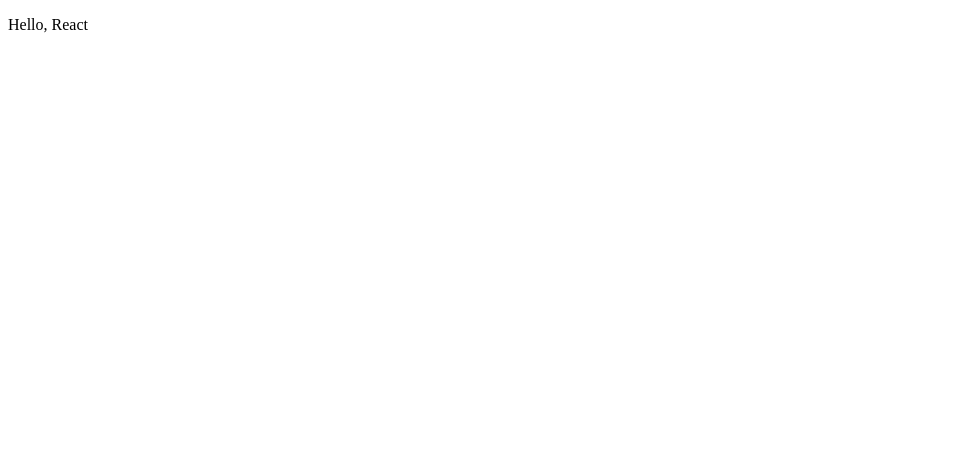
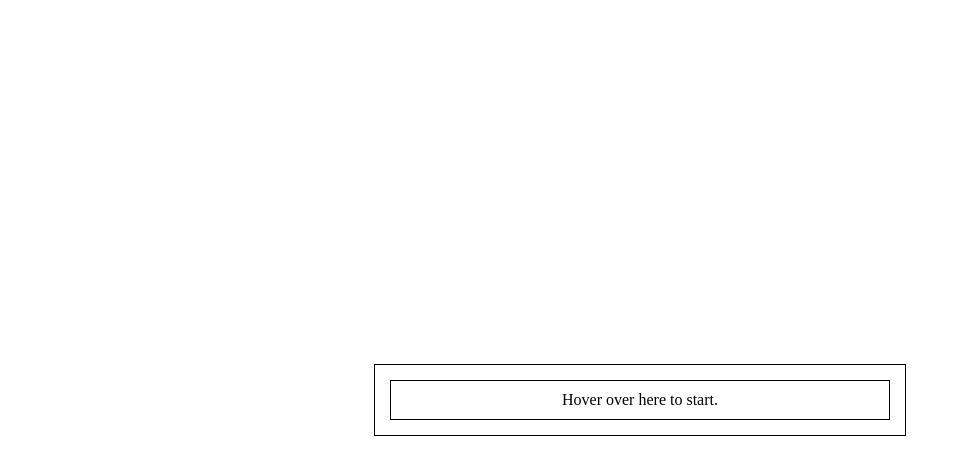
Before and after one commit to endulum/dc-click-sim, a React (Vite) app: page / in a window 1280 px wide. Shown: the top 458 px of the page, without its empty margins (0-960 px from the left). Built offline with nearby package versions, Linux system fonts and the light colour scheme.

Commit message:
Wrapper and ReadyBar basic functionality

```diff
--- /dev/null
+++ b/src/App.css
@@ -0,0 +1,29 @@
+* {
+  padding: 0;
+  margin: 0;
+  box-sizing: border-box;
+}
+
+html, body, #root {
+  width: 100%;
+  height: 100%;
+}
+
+#root {
+  display: flex;
+  justify-content: center;
+  align-items: center;
+  flex-direction: column;
+}
+
+.wrapper {
+  padding: 15px;
+  border: 1px solid black;
+  text-align: center;
+}
+
+.readybar {
+  width: 500px;
+  padding: 10px;
+  border: 1px solid black;
+}
--- a/src/App.jsx
+++ b/src/App.jsx
@@ -1,16 +1,87 @@
-function App() {
-  const text = 'Hello, React';
+import { useState, useEffect } from 'react';
+import Wrapper from './components/Wrapper';
+import './App.css';
+
+// for the ready bar:
+// set true when the bar is being moused over
+// set false when the mouse exits the bar OR when the bar has been moused over for enough time
+
+// for the sim wrapper:
+// set true when the ready bar has been moused over for enough time
+// set false when the mouse exits the wrapper
+
+// NOT readying and NOT started = the sim is off
+// NOT readying and IS started =  the sim is on
+// IS readying and NOT started = countdown until the sim starts
+// IS readying and IS started = this will not happen,
+//                              because ready will be set to false and started will be set to true
+//                              in the same condition - when the mouseover lasts an amount of time
+
+export default function App() {
   return (
-    <Paragraph
-      text={text}
-    />
+    <Wrapper />
   );
 }
 
-function Paragraph({ text }) {
-  return (
-    <p>{text}</p>
-  );
-}
+// function Wrapper() {
+//   const [started, setStarted] = useState(false);
+//   return (
+//     <div className="wrapper" onMouseLeave={() => setStarted(false)}>
+//       <ReadyBar activated={started} activation={() => setStarted(true)} />
+//       { started && (<p>doing something</p>) }
+//     </div>
+//   );
+// }
 
-export default App;
+// function ReadyBar({ activated, activation }) {
+//   const [readying, setReadying] = useState(false);
+//   const [count, setCount] = useState(0);
+
+//   useEffect(() => {
+//     console.log(`the Wrapper parent's activation is ${activated}`);
+//     if (!activated) {
+//       setReadying(false);
+//       setCount(0);
+//     }
+//   }, [activated]);
+
+//   useEffect(() => {
+//     console.log(`count is ${count}, readying is ${readying}`);
+
+//     if (count === 3) {
+//       setReadying(false);
+//       activation();
+//     }
+
+//     let interval;
+//     if (readying) { interval = setInterval(() => setCount(count + 1), 1000); }
+//     return () => clearInterval(interval);
+//   }, [count, readying]);
+
+//   return (
+//     <div
+//       className="readybar"
+//       onMouseEnter={() => {
+//         if (count < 3) {
+//           setReadying(true);
+//         }
+//       }}
+//       onMouseLeave={() => {
+//         if (readying) {
+//           setReadying(false);
+//           setCount(0);
+//         }
+//       }}
+//     >
+//       { !readying && count === 0 && (
+//         <p>Hover over to start countdown.</p>
+//       ) }
+//       { readying && count < 3 && (
+//         <p>{3 - count}</p>
+//       ) }
+//       { !readying && count === 3 && (
+//         <p>Countdown done, doing something.</p>
+//       )}
+//     </div>
+//   );
+// }
--- /dev/null
+++ b/src/components/ReadyBar.jsx
@@ -0,0 +1,59 @@
+import { useEffect, useState } from 'react';
+
+export default function ReadyBar({ isSimRunning, startSim }) {
+  const [isCounting, setIsCounting] = useState(false);
+  const [count, setCount] = useState(0);
+
+  useEffect(() => {
+    console.log(isSimRunning ? 'Sim is running.' : 'Sim is NOT running.');
+    if (!isSimRunning) {
+      setIsCounting(false);
+      setCount(0);
+    }
+  }, [isSimRunning]);
+
+  useEffect(() => {
+    console.log(`Count is ${count}, Counting is ${isCounting}`);
+
+    if (count === 3) {
+      setIsCounting(false);
+      startSim();
+    }
+
+    let interval;
+    if (isCounting) { interval = setInterval(() => setCount(count + 1), 1000); }
+    return () => clearInterval(interval);
+  }, [count, isCounting]);
+
+  return (
+    <div
+      className="readybar"
+      onMouseEnter={() => {
+        if (count < 3) {
+          setIsCounting(true);
+        }
+      }}
+      onMouseLeave={() => {
+        if (isCounting) {
+          setIsCounting(false);
+          setCount(0);
+        }
+      }}
+    >
+      { !isCounting && count === 0 && (
+        <p>Hover over here to start.</p>
+      ) }
+      { isCounting && count < 3 && (
+        <p>
+          Spawning eggs in
+          {' '}
+          {3 - count}
+          ...
+        </p>
+      ) }
+      { !isCounting && count === 3 && (
+        <p>Catch the egg!</p>
+      )}
+    </div>
+  );
+}
--- /dev/null
+++ b/src/components/Wrapper.jsx
@@ -0,0 +1,19 @@
+import { useState } from 'react';
+
+import ReadyBar from './ReadyBar';
+
+export default function Wrapper() {
+  const [isSimRunning, setIsSimRunning] = useState(false);
+
+  return (
+    <div
+      className="wrapper"
+      onMouseLeave={() => setIsSimRunning(false)}
+    >
+      <ReadyBar
+        isSimRunning={isSimRunning}
+        startSim={() => setIsSimRunning(true)}
+      />
+    </div>
+  );
+}
--- a/src/main.jsx
+++ b/src/main.jsx
@@ -3,7 +3,7 @@ import ReactDOM from 'react-dom/client';
 import App from './App';
 
 ReactDOM.createRoot(document.getElementById('root')).render(
-  <React.StrictMode>
-    <App />
-  </React.StrictMode>,
+  // <React.StrictMode>
+  <App />,
+  // </React.StrictMode>,
 );
```
Also changed, not shown: 1 other file (tests, documents, lock files or other folders).
